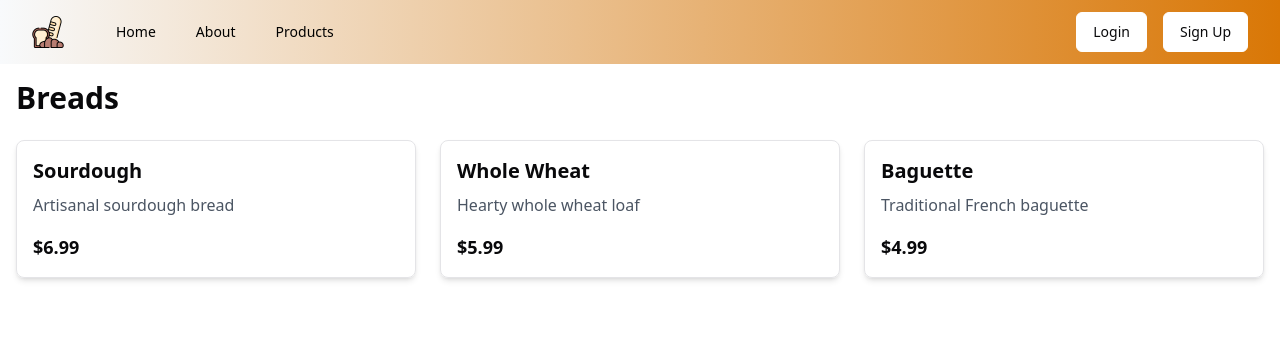
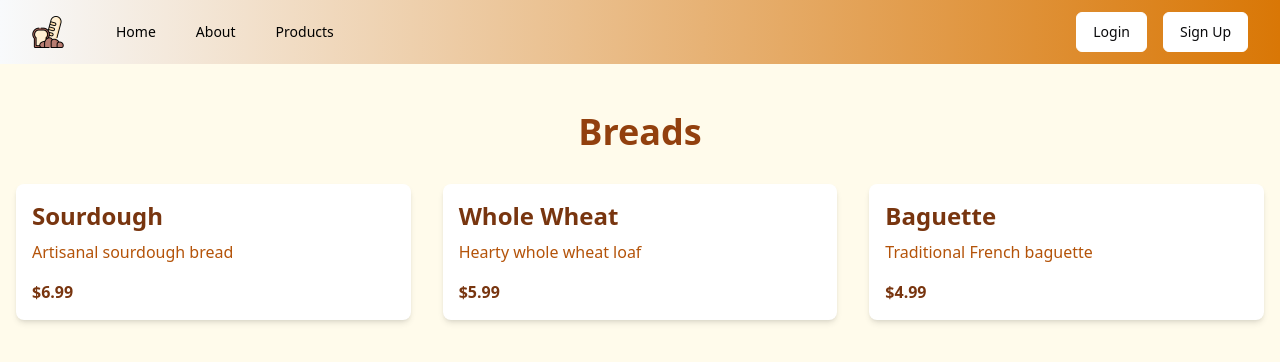
Before and after one commit to Ayushi-Mitra/First-Next-Bakery, a Next.js app: page /products/breads in a window 1280 px wide. Shown: the top 362 px of the page. Built offline with nearby package versions, Linux system fonts and the light colour scheme.

Commit message:
Nice commit

```diff
--- a/app/products/[id]/page.tsx
+++ b/app/products/[id]/page.tsx
@@ -1,23 +1,53 @@
-import { categories } from "../../data/product";
-import ProductList from "@/components/ProductList";
+import { categories } from "@/app/data/product"; // Adjust the path based on your file structure
 
-export default function CategoryPage({ params }: { params: { id: string } }) {
-  const { id: categoryId } = params; // Extract `id` directly.
-  const category = categories.find((cat) => cat.id === categoryId);
+export default async function CategoryPage({
+  params,
+}: {
+  params: Promise<{ id: string }>;
+}) {
+  const { id } = await params;
+
+  // Find the category based on the string ID
+  const category = categories.find((cat) => cat.id === id);
 
   if (!category) {
-    return <div className="container mx-auto p-4">Category not found</div>;
+    return (
+      <div className="min-h-screen bg-amber-50 flex flex-col items-center justify-center">
+        <h1 className="text-4xl font-bold text-amber-800">
+          Category Not Found
+        </h1>
+        <p className="text-lg text-amber-600 mt-4">
+          Please check the URL or select a valid category.
+        </p>
+      </div>
+    );
   }
 
   return (
-    <div className="container mx-auto p-4">
-      <h1 className="text-3xl font-bold mb-6">{category.name}</h1>
-      <ProductList products={category.products} />
+    <div className="min-h-screen bg-amber-50">
+      <div className="container mx-auto px-4 py-12">
+        <h1 className="text-4xl font-bold mb-8 text-center text-amber-800">
+          {category.name}
+        </h1>
+        <div className="grid gap-8 md:grid-cols-2 lg:grid-cols-3">
+          {category.products.map((product) => (
+            <div
+              key={product.id}
+              className="bg-white shadow-md rounded-lg overflow-hidden hover:shadow-lg transition-shadow duration-200"
+            >
+              <div className="p-4">
+                <h2 className="text-2xl font-semibold text-amber-900">
+                  {product.name}
+                </h2>
+                <p className="text-amber-700 mt-2">{product.description}</p>
+                <p className="text-amber-900 font-bold mt-4">
+                  ${product.price.toFixed(2)}
+                </p>
+              </div>
+            </div>
+          ))}
+        </div>
+      </div>
     </div>
   );
 }
-export function generateStaticParams() {
-  return categories.map((category) => ({
-    params: { id: category.id.toString() }, // Ensure `params` has the correct structure.
-  }));
-}
```
